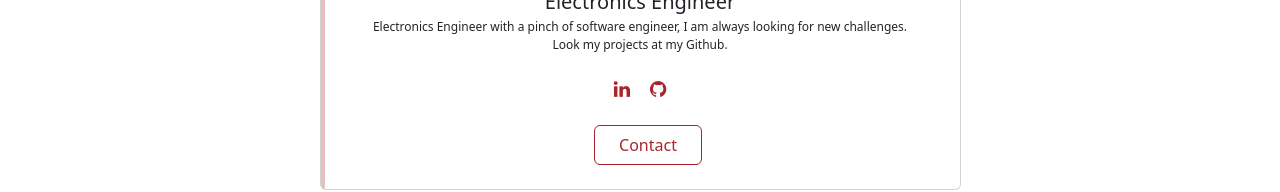
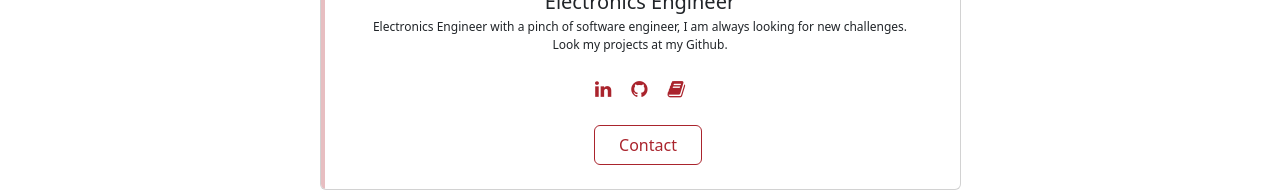
Before and after one commit to tguajardo/tguajardo.github.io, a plain HTML site: page index.html in a window 1280 px wide. Shown: the part 238-430 px from the top of the page. Drawn offline with nearby package versions, Linux system fonts and the light colour scheme.

Commit message:
Add dev.to link

```diff
--- a/index.html
+++ b/index.html
@@ -35,6 +35,7 @@
                         <ul class="social-list">
                             <li><a href="https://www.linkedin.com/in/tguajardo/" target="_blank"><i class="fa fa-linkedin"></i></a></li>
                             <li><a href="https://github.com/tguajardo" target="_blank"><i class="fa fa-github"></i></a></li>
+                            <li><a href="https://dev.to/tguajardo" target="_blank"><i class="fa fa-book"></i></a></li>
                         </ul>
 
                         <div class="buttons">
```
